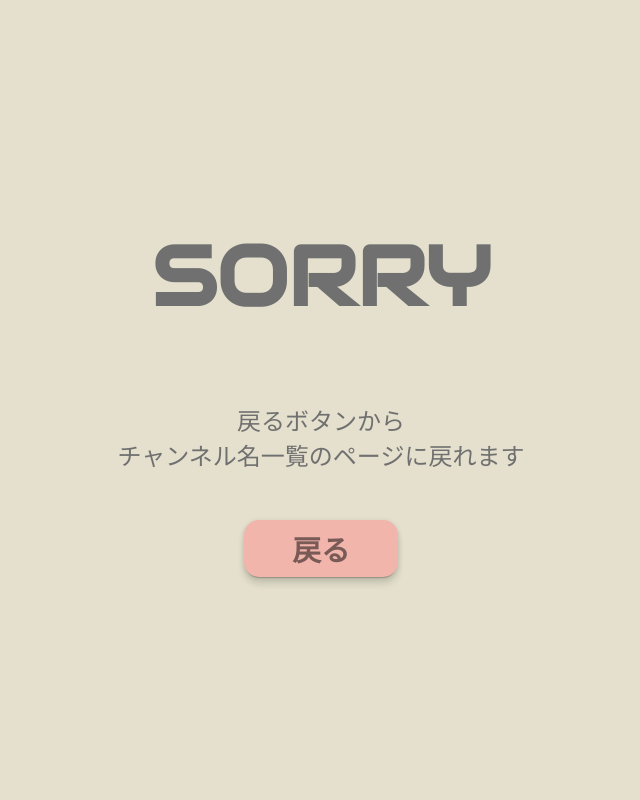
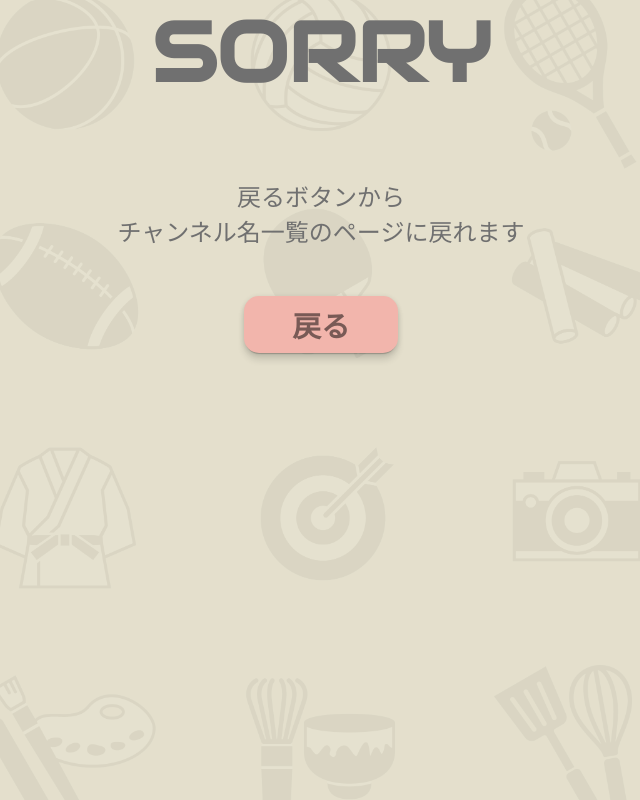
Before and after one commit to hackathon-winter-teamE/clubchat, a Flask app: template ChatApp/templates/error/error.html in a window 1280 px wide. Shown: the whole page, without its empty margins (319-959 px from the left). Run offline with Flask 2, Linux system fonts and the light colour scheme; the template is opened without the code that fills it, so the values that code supplies are empty.

Commit message:
errorフォルダのbuttonタグ修正、error.cssのbg-img修正

```diff
--- a/ChatApp/static/css/error.css
+++ b/ChatApp/static/css/error.css
@@ -12,6 +12,24 @@
   align-items: center;
   background-color: #E4E0CD;
 }
+.bg-img{
+  background: url("../img/Background.png");
+  width: 100%;
+  min-height: 100vh;
+  background-size:cover,50%;
+  background-position:50%;
+  position: relative;
+}
+.bg-img::after {
+  content: '';
+  background-color: rgba(228,224,205,0.95);
+  position: absolute;
+  left: 0;
+  right: 0;
+  top: 0;
+  bottom: 0;
+}
+
 .error-content {
   height: 70%;
   width: 70%;
@@ -30,6 +48,8 @@
   font-size: 5.2em;
   font-weight: 900;
   font-family: 'Audiowide', sans-serif;
+  position: relative; /* テキストを一番上へ */
+  z-index: 1; /* テキストを一番上へ */
 }
 
 .error-description {
@@ -39,6 +59,8 @@
   display: flex;
   flex-direction: column;
   justify-content: center;
+  position: relative;
+  z-index: 1;
 }
 
 .error404or500 {
@@ -68,9 +90,13 @@
   box-shadow: 0 7px 7px 0 rgba(0, 0, 0, 0.12),
   0 1px 5px 0 rgba(0, 0, 0, 0.12),
   0 3px 1px -2px rgba(0, 0, 0, 0.2);
+  position: relative;
+  z-index: 1;
 }
 .error-button:hover{
   background: #FF8A8A;
+  position: relative;
+  z-index: 1;
 }
 
 .error-button a {
--- a/ChatApp/templates/error/500.html
+++ b/ChatApp/templates/error/500.html
@@ -11,6 +11,7 @@
 </head>
 <body class="error">
   <div class="error-wrapper">
+    <div class="bg-img">
       <div class="error-content">
         <div>
           <span class="error-title">
@@ -21,8 +22,8 @@
         <div class="error-description error404or500">
         <p>エラーが発生しました<br />
           管理者にお問い合わせください</p>
-          <a href="{{ url_for('index') }}" button class="error-button"></button>戻る</a>
-        </button>
+          <a href="{{ url_for('index') }}" button class="error-button">戻る</a></button>
+        </div>
       </div>
     </div>
   </div>
--- a/ChatApp/templates/error/error.html
+++ b/ChatApp/templates/error/error.html
@@ -11,13 +11,14 @@
 </head>
 <body class="error">
   <div class="error-wrapper">
-    <div class="error-content">
-      <div class="error-title"><span>SORRY</span></div>
-      <div class="error-description">
-        <p>戻るボタンから<br />
-          チャンネル名一覧のページに戻れます</p>
-        <a href="{{ url_for('index') }}" button class="error-button"></button>戻る</a>
-        </button>
+    <div class="bg-img">
+      <div class="error-content">
+        <div class="error-title"><span>SORRY</span></div>
+        <div class="error-description">
+          <p>戻るボタンから<br />
+            チャンネル名一覧のページに戻れます</p>
+          <a href="{{ url_for('index') }}" button class="error-button">戻る</a></button>
+        </div>
       </div>
     </div>
   </div>
```
Also changed, not shown: ChatApp/templates/error/404.html (+8 -7 lines). Lines whose indentation alone changed are shown as unchanged.
